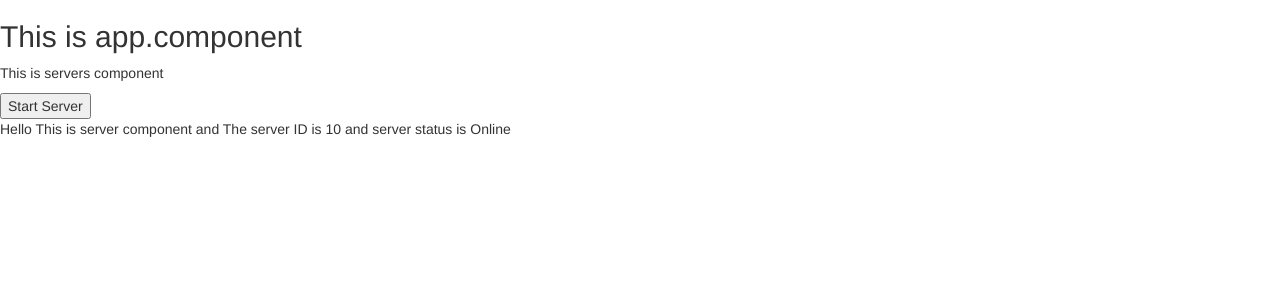
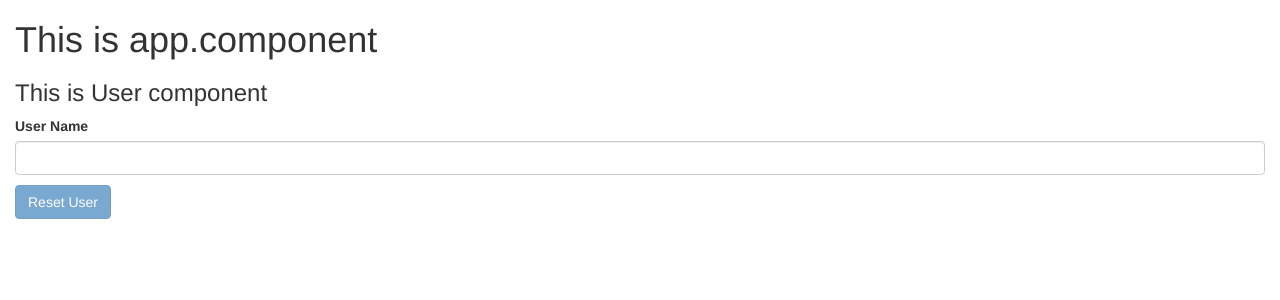
Before and after one commit to gayanvirajmadusanka/Angular-Basic, an Angular app: page / in a window 1280 px wide. Shown: the top 300 px of the page. Built offline with nearby package versions, Linux system fonts and the light colour scheme.

Commit message:
Combining all Forms of Databinding and complete the assignment

```diff
--- a/src/app/app.component.html
+++ b/src/app/app.component.html
@@ -1,2 +1,5 @@
-<h2>This is app.component</h2>
-<app-servers></app-servers>
+<div class="col-xs-12">
+  <h1>This is app.component</h1>
+  <!-- <app-servers></app-servers> -->
+  <app-user></app-user>
+</div>
--- a/src/app/server/server.component.html
+++ b/src/app/server/server.component.html
@@ -1,4 +1,3 @@
-<button>Start Server</button>
 <p>
   {{ "Hello" }} This is server component and The server ID is {{ serverId }} and
   server status is {{ serverStatus }}
--- a/src/app/servers/servers.component.html
+++ b/src/app/servers/servers.component.html
@@ -1,2 +1,17 @@
 <p>This is servers component</p>
+<!-- <label>Server Name</label>
+<input type="text" class="form-control" (input)="onUpdateServerName($event)" /> -->
+<label>Server Name</label>
+<input type="text" class="form-control" [(ngModel)]="serverName" />
+<!-- <p>{{ serverName }}</p> -->
+<button
+  class="btn btn-primary"
+  [disabled]="!allowNewServer"
+  (click)="onCreateServer()"
+>
+  Start Server
+</button>
+<!-- <p>{{ allowNewServer }}</p> -->
+<p [innerText]="allowNewServer"></p>
+<p>{{ serverCreationStatus }}</p>
 <app-server></app-server>
--- a/src/app/servers/servers.component.ts
+++ b/src/app/servers/servers.component.ts
@@ -1,4 +1,5 @@
 import { Component, OnInit } from '@angular/core';
+import { FormsModule, NgModel } from '@angular/forms';
 
 @Component({
   selector: 'app-servers',
@@ -6,7 +7,25 @@ import { Component, OnInit } from '@angular/core';
   styleUrls: ['./servers.component.css'],
 })
 export class ServersComponent implements OnInit {
-  constructor() {}
+  allowNewServer = false;
+  serverCreationStatus = 'No server created';
+  serverName = 'TestServer';
+
+  constructor() {
+    setTimeout(() => {
+      this.allowNewServer = true;
+    }, 2000);
+  }
+
+  onCreateServer() {
+    this.serverCreationStatus =
+      'Server is created and Server name is ' + this.serverName;
+  }
+
+  onUpdateServerName(event: Event) {
+    // console.log(event);
+    this.serverName = (<HTMLInputElement>event.target).value;
+  }
 
   ngOnInit(): void {}
 }
--- /dev/null
+++ b/src/app/user/user.component.html
@@ -0,0 +1,12 @@
+<h3>This is User component</h3>
+
+<label>User Name</label>
+<input type="text" class="form-control" [(ngModel)]="userName" />
+<p>{{ userName }}</p>
+<button
+  class="btn btn-primary"
+  [disabled]="userName === ''"
+  (click)="userName = ''"
+>
+  Reset User
+</button>
--- /dev/null
+++ b/src/app/user/user.component.ts
@@ -0,0 +1,13 @@
+import { Component, OnInit } from '@angular/core';
+
+@Component({
+  selector: 'app-user',
+  templateUrl: './user.component.html',
+  styleUrls: ['./user.component.css'],
+})
+export class UserComponent implements OnInit {
+  userName = '';
+  constructor() {}
+
+  ngOnInit(): void {}
+}
```
Also changed, not shown: src/app/app.module.ts (+6 -11 lines), src/app/user/user.component.css (added), 1 other file (tests, documents, lock files or other folders).
